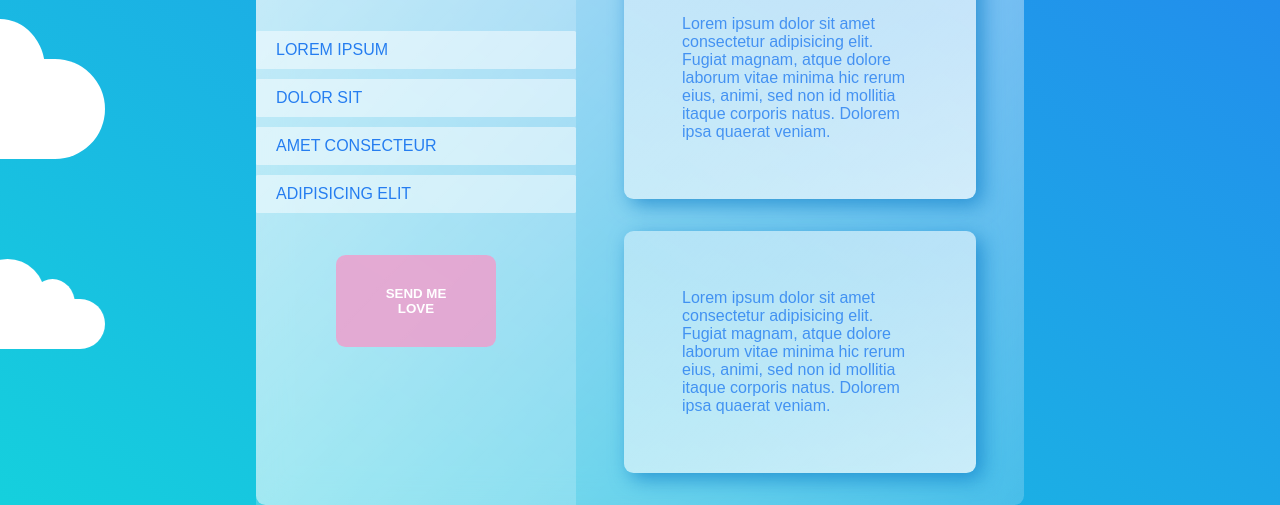
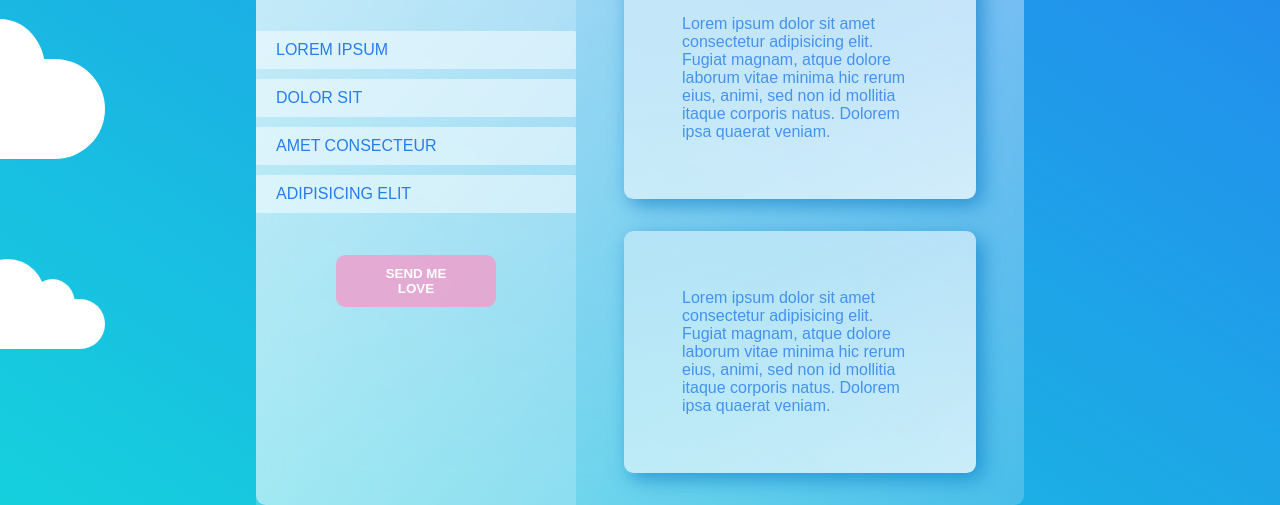
Before and after one commit to alinamarasca/glass-design, a plain HTML site: page index.html in a window 1280 px wide. Shown: the part 349-854 px from the top of the page. Drawn offline with Linux system fonts and the light colour scheme.

Commit message:
fix big button paddig

```diff
--- a/style.css
+++ b/style.css
@@ -187,7 +187,7 @@ main {
 }
 .big-btn {
   background-color: rgba(243, 155, 203, 0.8);
-  padding: 30px 30px;
+  padding: 10px 30px;
   margin-bottom: 10px;
   list-style: none;
   border-radius: 0.6rem;
```
